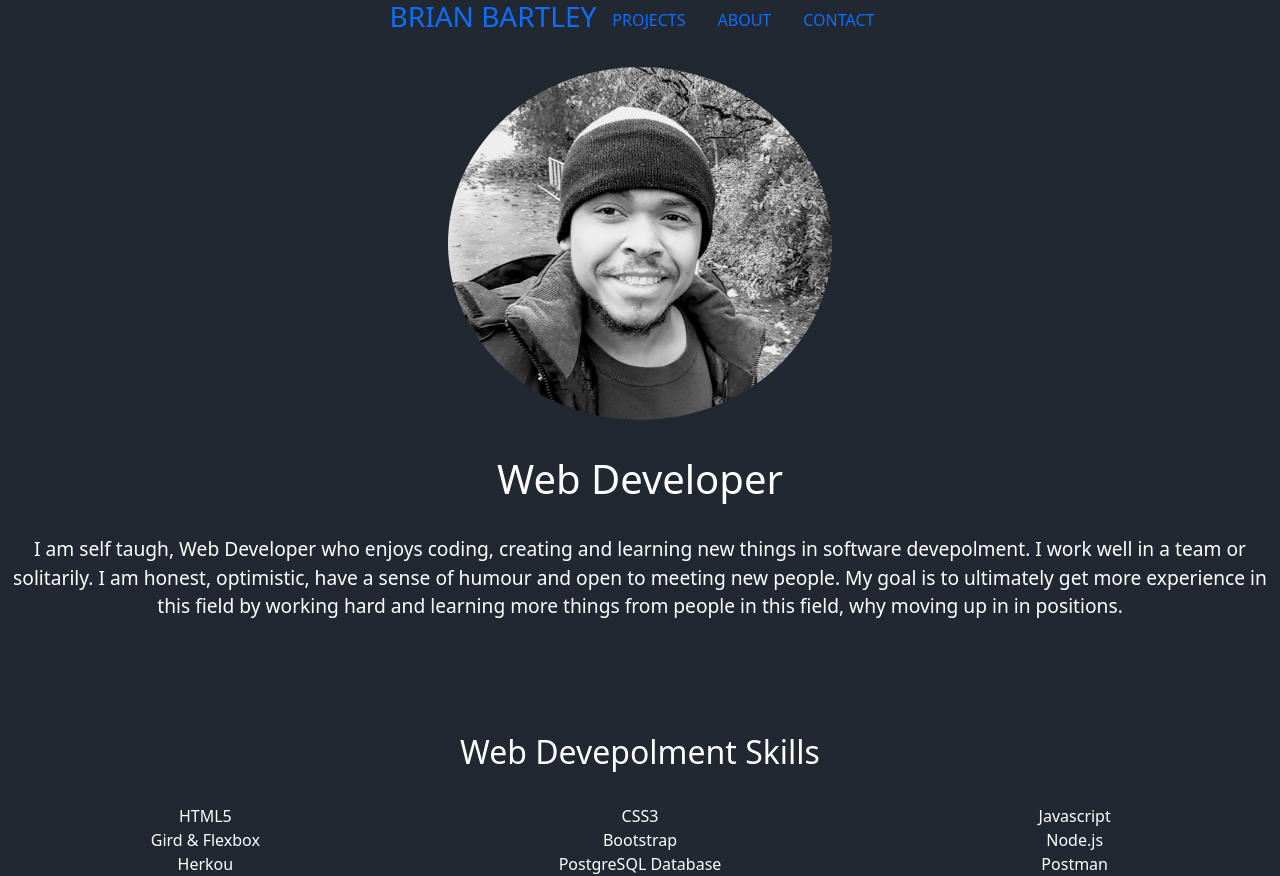
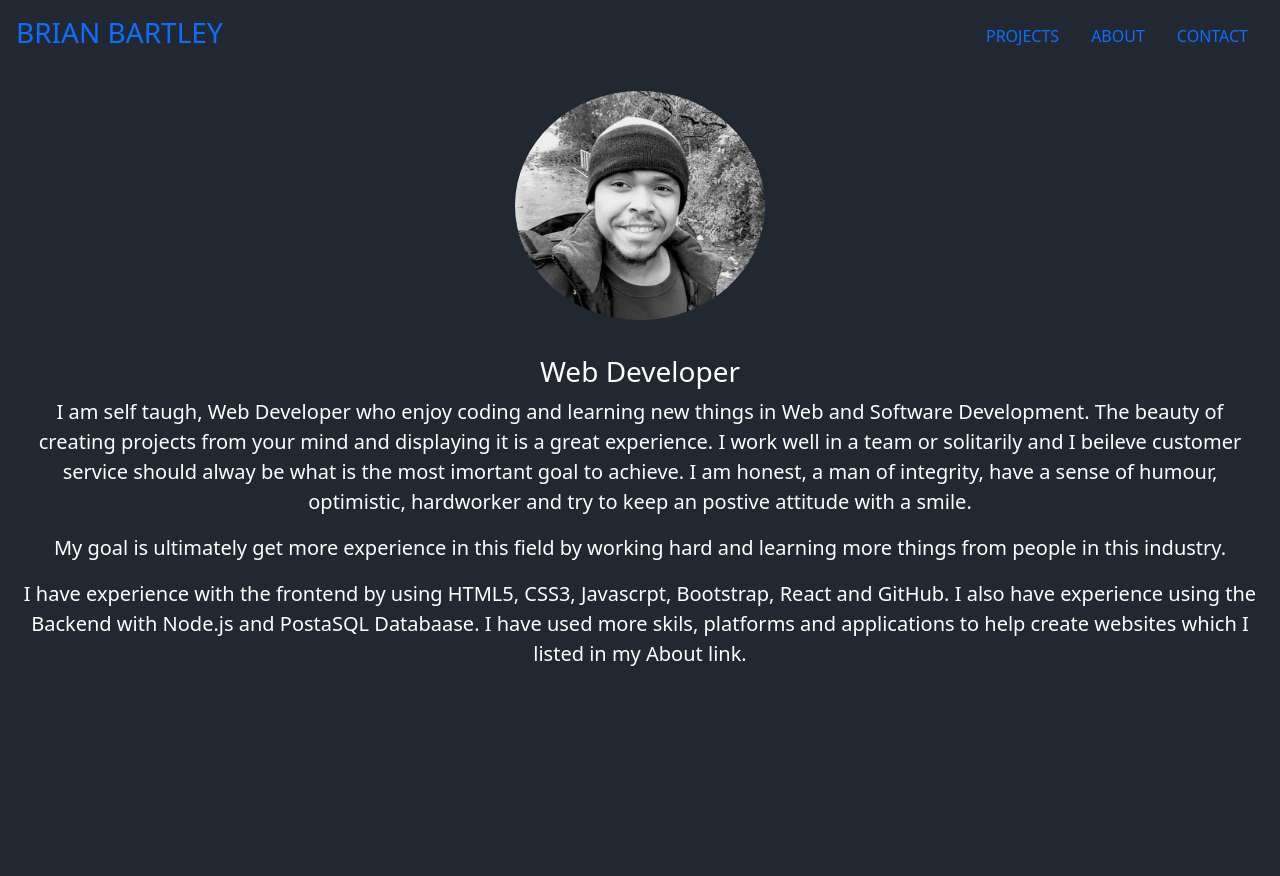
Before and after one commit to Brian7650/Brian-Portfolio, a plain HTML site: page index.html in a window 1280 px wide. After the commit the page ends 800 px from the top, so only its background shows below. Drawn offline with nearby package versions, Linux system fonts and the light colour scheme; a script that the page names is missing.

Commit message:
index.html done

```diff
--- a/components/about/about.css
+++ b/components/about/about.css
@@ -1,19 +1,53 @@
-* {
-    margin: 0px;
-    padding: 0px;
-    box-sizing: border-box;
+/*
+ * Globals
+ */
+
+
+/* Custom default button
+.btn-secondary,
+.btn-secondary:hover,
+.btn-secondary:focus {
+  color: #333;
+  text-shadow: none; Prevent inheritance from `body`
 }
 
-nav {
-    font: #ffffff;
+
+/*
+ * Base structure
+ */
+
+body {
+  text-shadow: 0 .05rem .1rem rgba(0, 0, 0, .5);
+  box-shadow: inset 0 0 5rem rgba(0, 0, 0, .5);
 }
 
-body {
-  background:#222831;
-  display: flex;
-  justify-content: center;
-  height: 100vh;
-  font-family: 'Rubik Microbe', cursive;
-  font:#ffffff;
-  font-size: 25px;
+.cover-container {
+  max-width: 42em;
 }
+
+
+/*
+ * Header
+ */
+
+.nav-masthead .nav-link {
+  padding: .25rem 0;
+  font-weight: 700;
+  color: rgba(255, 255, 255, .5);
+  background-color: transparent;
+  border-bottom: .25rem solid transparent;
+}
+
+.nav-masthead .nav-link:hover,
+.nav-masthead .nav-link:focus {
+  border-bottom-color: rgba(255, 255, 255, .25);
+}
+
+.nav-masthead .nav-link + .nav-link {
+  margin-left: 1rem;
+}
+
+.nav-masthead .active {
+  color: #fff;
+  border-bottom-color: #fff;
+}
--- a/components/projects/projects.css
+++ b/components/projects/projects.css
@@ -37,9 +37,9 @@ color:#F5F5F5;
 
 /* ////////////////////////////////////////////////////////////////////////////// */
 .myPix {
-size: 30px;
+size: 50px;
 margin-top: 35px;
 margin-bottom: 35px;
-border-radius: 0.2%;
-width: 90%;
+border-radius: 100%;
+width: 30%;
 }
--- a/index.html
+++ b/index.html
@@ -4,70 +4,44 @@
     <meta charset="utf-8">
     <meta name="viewport" content="width=device-width, initial-scale=1">
     <link rel="stylesheet" type="text/css" href="./style.css">
+    <link rel="preconnect" href="https://fonts.googleapis.com">
     <link href="https://cdn.jsdelivr.net/npm/bootstrap@5.1.3/dist/css/bootstrap.min.css" rel="stylesheet" integrity="sha384-1BmE4kWBq78iYhFldvKuhfTAU6auU8tT94WrHftjDbrCEXSU1oBoqyl2QvZ6jIW3" crossorigin="anonymous">
+    <link href="https://fonts.googleapis.com/css2?family=Roboto+Slab:wght@500&display=swap" rel="stylesheet">
     <title>Brian's Portfolio</title>
   </head>
+  <body class="d-flex h-60 text-center text-white">
 
-  <div>
-
+<div class="cover-container d-flex w-100 h-100 p-3 mx-auto flex-column">
+  <header class="mb-20pt">
+    <div>
+      <a href="./index.html"><h3 class="float-md-start mb-0">BRIAN BARTLEY</h3></a>
       <nav class="nav justify-content-center float-md-end">
-        <a href="./index.html"><h3 class="float-md-start mb-0">BRIAN BARTLEY</h3></a>
         <a class="nav-link" href="./components/projects/projects.html">PROJECTS</a>
         <a class="nav-link" href="./components/about/about.html">ABOUT</a>
         <a class="nav-link" href="./components/contact/contact.html">CONTACT</a>
     </nav>
-  <body class="d-flex h-100 text-center text-white">
-  <div class="cover-container d-flex w-100 h-40 p-3 mx-auto flex-column">
-  <header class="mb-20pt">
-
     </div>
   </header>
   <div><img class="myPix" src="./image/20181101_134614.jpg"></div>
   <main class="px-7">
-    <h1>Web Developer</h1>
-    <br>
-    <p class="index-paragraph1">I am self taugh, Web Developer who enjoys coding, creating and learning new things in software devepolment.
-      I work well in a team or solitarily. I am honest, optimistic, have a sense of humour and open to meeting new people.
-      My goal is to ultimately get more experience in this field by working hard and learning more things from people in this field, why moving up in in positions.
+    <h3>Web Developer</h3>
+    <p class="lead">I am self taugh, Web Developer who enjoy coding and learning new things in Web and Software Development.
+      The beauty of creating projects from your mind and displaying it is a great experience.
+      I work well in a team or solitarily and I beileve customer service should alway be what is the most imortant goal to achieve.
+      I am honest, a man of integrity, have a sense of humour, optimistic, hardworker and try to keep an postive attitude with a smile.
     </p>
-    <br><br><br><br>
-    <h2>Web Devepolment Skills</h2>
-    <br>
-    <div class="container1">
-      <div class="row">
-        <div class="col-sm">
-          HTML5
-        </div>
-        <div class="col-sm">
-          CSS3
-        </div>
-        <div class="col-sm">
-          Javascript
-        </div>
-      </div>
-      <div class="row">
-        <div class="col-sm">
-          Gird & Flexbox
-        </div>
-        <div class="col-sm">
-          Bootstrap
-        </div>
-        <div class="col-sm">
-          Node.js
-        </div>
-      </div>
-      <div class="row">
-        <div class="col-sm">
-          Herkou
-        </div>
-        <div class="col-sm">
-          PostgreSQL Database
-        </div>
-        <div class="col-sm">
-          Postman
-        </div>
-      </div>
-    </div>
+    <p class="lead">
+      My goal is ultimately get more experience in this field by working hard and learning more things from people in this industry.
+    </p>
+    <p class="lead">
+      I have experience with the frontend by using HTML5, CSS3, Javascrpt, Bootstrap, React and GitHub.
+      I also have experience using the Backend with Node.js and PostaSQL Databaase.
+      I have used more skils, platforms and applications to help create websites which I listed in my About link.
+    </p>
+
+
+  </div>
+
   </main>
   <footer class="mt-auto text-white-50"></footer>
   </div>
--- a/style.css
+++ b/style.css
@@ -1,33 +1,16 @@
-* {
-    margin: 0px;
-    padding: 0px;
-    box-sizing: border-box;
+@media only screen and (max-width: 600px) {
+  .cover-container  {
+    font-size: 0.5em;
+    padding: 0;
+  }
 }
 
-.nav {
-    font: #ffffff;
-    position: fixed;
-    top: 0;
-    width: 100%;
-    background-color: #222831;
-
+@media only screen and (max-width: 600px) {
+  .lead, h1  {
+    font-size: 0.3em;
+    padding: 0;
+  }
 }
-
-.float-md-start {
-  display: flex;
-  justify-self: start;
-}
-
-body {
-  background:#222831;
-  display: flex;
-  justify-content: center;
-  /* height: 100vh; */
-  font-family: 'Rubik Microbe', cursive;
-  font:#ffffff;
-  font-size: 25px;
-}
-
 .d-flex {
   background-color: #222831;
 }
@@ -35,7 +18,7 @@ body {
   max-width: 80em;
   background:#222831;
   font: #DDDDDD;
-  /* height: 100vh; */
+  height: 100vh;
   display: flex;
   justify-content: center;
 }
@@ -47,13 +30,9 @@ body {
 
 /* ////////////////////////////////////////////////////////////////////////////// */
 .myPix {
-  size: 50px;
+  size: 35px;
   margin-top: 35px;
   margin-bottom: 35px;
   border-radius: 100%;
-  width: 30%;
+  width: 20%;
 }
-/* /////////////////////////////////////////////////////////////////////////////////// */
-.index-paragraph1 {
-  font-size: 1.2rem;
-}
```
Also changed, not shown: components/about/about.html (+12 -53 lines), components/projects/projects.html (+14 -10 lines).
